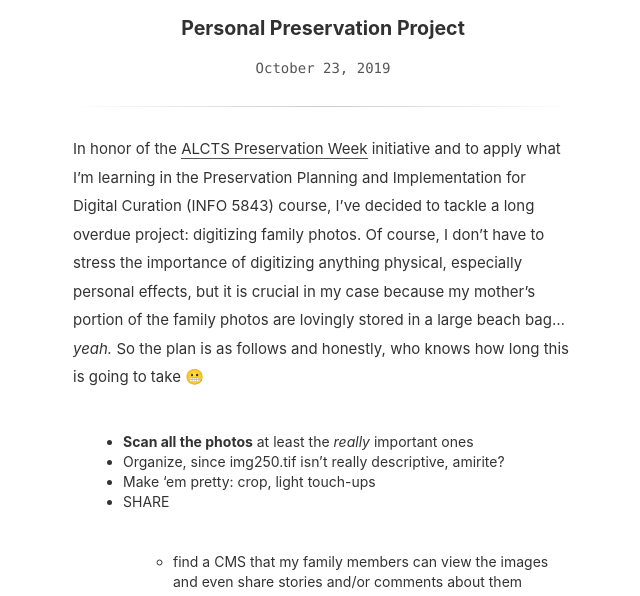
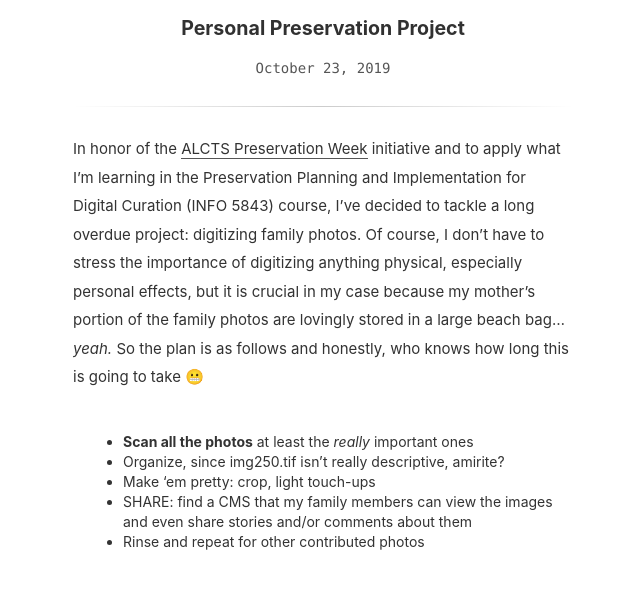
Before and after one commit to aouriri/blog, a Jekyll site: the page built from _posts/2019-10-23-preservation-project.md, in a window 1280 px wide. Shown: the part 155-751 px from the top of the page, without its empty margins (317-957 px from the left). Built offline with Jekyll 4.4.1, drawn with Linux system fonts in a browser that asks for light colours; emoji names are drawn with the system emoji font; part of the change alters nothing that is shown.

```diff
--- a/_posts/2019-10-23-preservation-project.md
+++ b/_posts/2019-10-23-preservation-project.md
@@ -10,8 +10,7 @@ In honor of the [ALCTS Preservation Week](http://www.ala.org/alcts/preservationw
 - **Scan all the photos** at least the *really* important ones
 - Organize, since img250.tif isn't really descriptive, amirite?
 - Make 'em pretty: crop, light touch-ups
-- SHARE
-  - find a CMS that my family members can view the images and even share stories and/or comments about them
+- SHARE: find a CMS that my family members can view the images and even share stories and/or comments about them
 - Rinse and repeat for other contributed photos
 
 I'm just gonna leave this here for encouragement.
```
